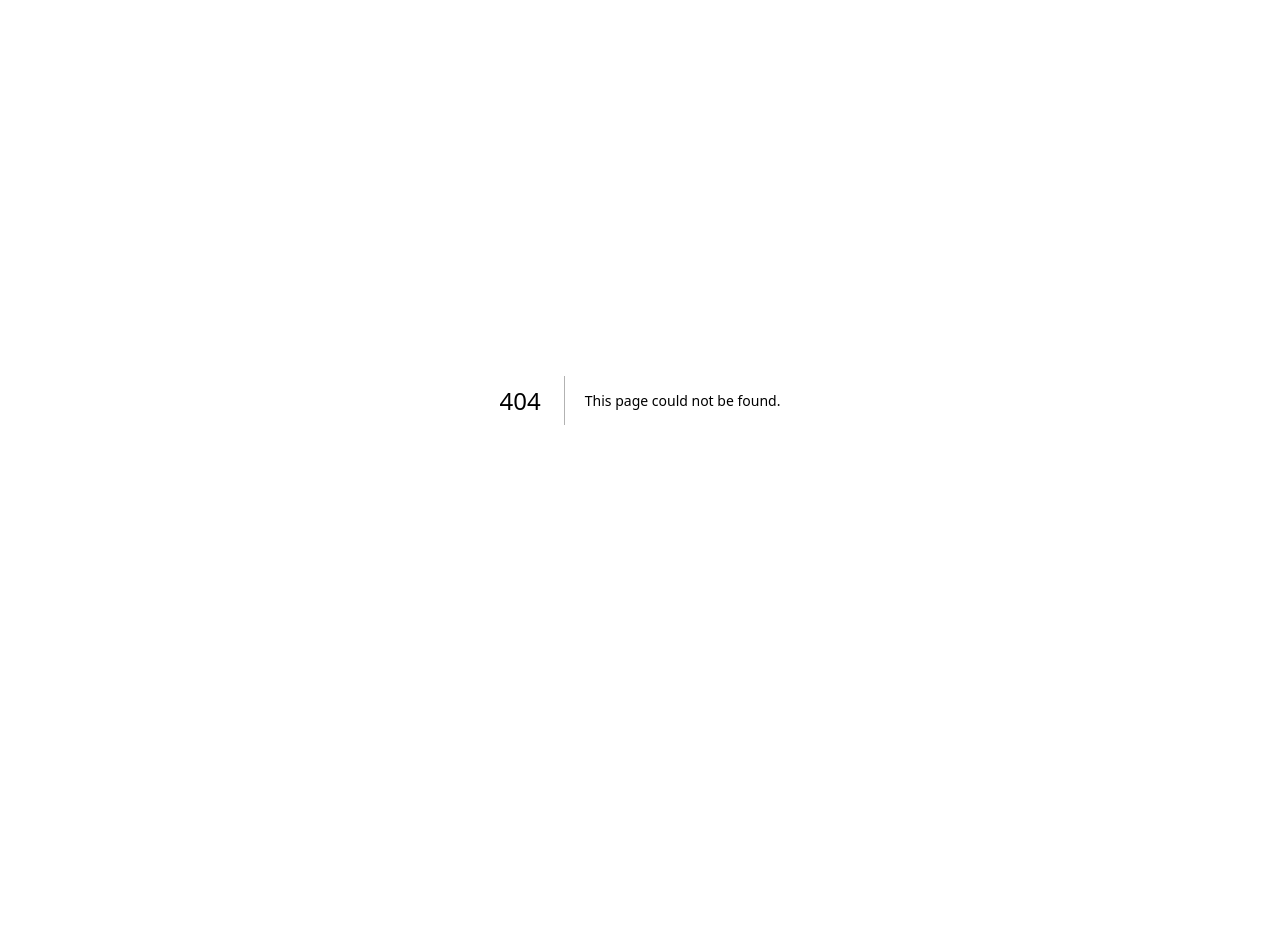
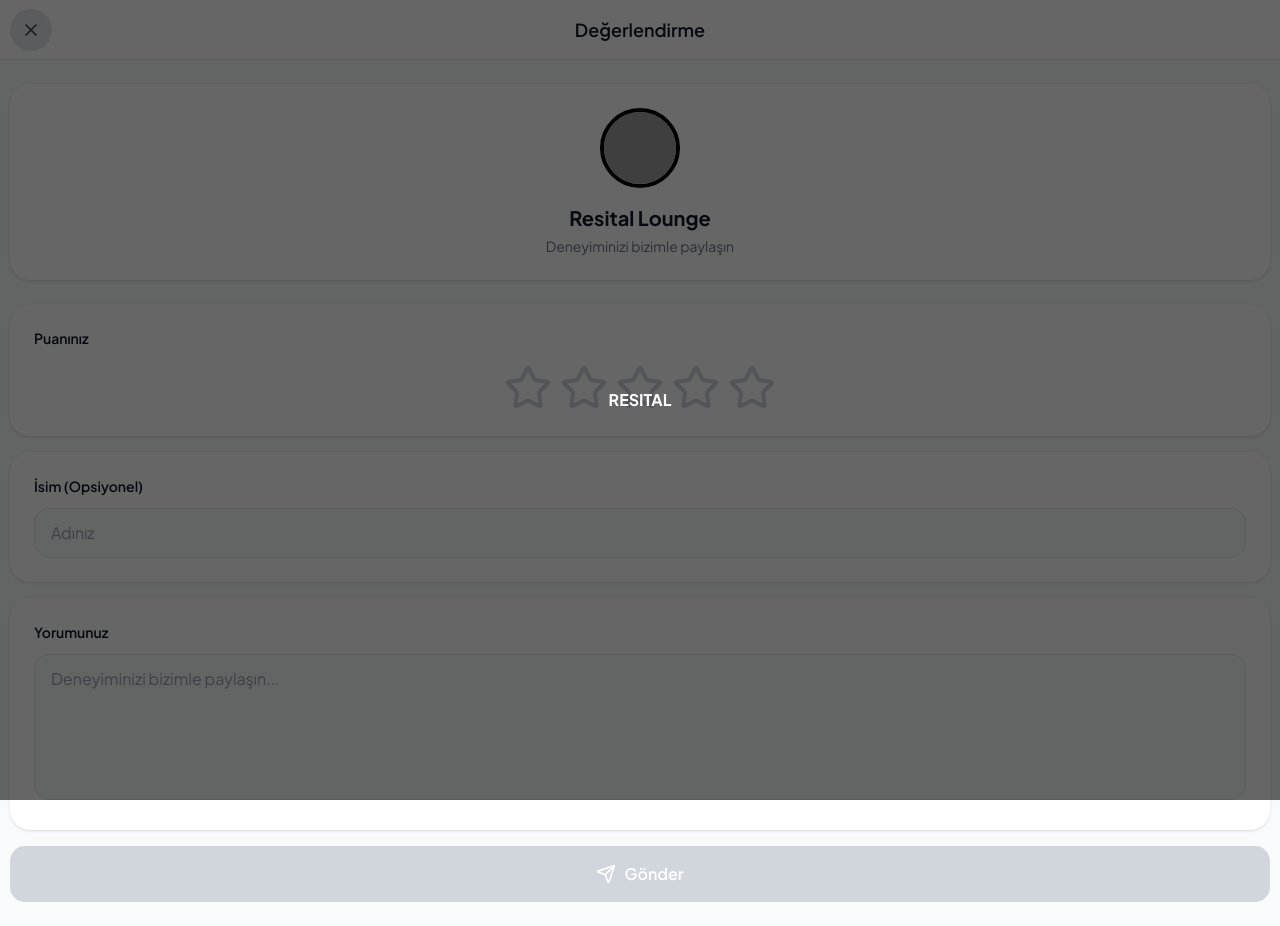
Before and after one commit to gbzqr41/gebzeqrmenu1, a Next.js app: page /review in a window 1280 px wide. Before the commit this address had no page. Before the commit the page ends 800 px from the top, so only its background shows below. Built offline with nearby package versions, Linux system fonts and the light colour scheme; grey boxes are pictures that could not be loaded.

Commit message:
Add review page with navigation from welcome and menu pages

```diff
--- a/app/menu/page.tsx
+++ b/app/menu/page.tsx
@@ -2,8 +2,10 @@
 
 import { Info, Search, X, ArrowUp, ChevronLeft, ChevronRight, Clock, Flame, AlertTriangle, Wheat, Utensils, Pizza, Salad, Coffee, Cake, Ham, ChefHat, Cigarette, Baby, ParkingCircle, Images, Calendar, Wifi, Phone, Globe, Facebook, Instagram, Twitter, MapPin, Languages, Star } from "lucide-react";
 import { useState, useRef, useEffect } from "react";
+import { useRouter } from "next/navigation";
 
 export default function Home() {
+  const router = useRouter();
   const [activeCategory, setActiveCategory] = useState<string | null>(null);
   const [searchOpen, setSearchOpen] = useState(false);
   const [searchValue, setSearchValue] = useState("");
@@ -508,6 +510,7 @@
             <Languages className="w-5 h-5 text-gray-700" />
           </div>
           <div
+            onClick={() => router.push('/review')}
             className="w-[42px] h-[42px] bg-gray-200 rounded-full flex items-center justify-center cursor-pointer"
           >
             <Star className="w-5 h-5 text-gray-700" />
--- a/app/page.tsx
+++ b/app/page.tsx
@@ -49,6 +49,7 @@
 
           {/* Değerlendir Card */}
           <button
+            onClick={() => router.push('/review')}
             className="w-[110px] h-[100px] bg-white/15 backdrop-blur-2xl rounded-[20px] flex flex-col items-center justify-center gap-2 hover:bg-white/25 transition-all shadow-2xl"
             style={{ backdropFilter: 'blur(40px)' }}
           >
--- /dev/null
+++ b/app/review/page.tsx
@@ -0,0 +1,133 @@
+"use client";
+
+import { Star, X, Send } from "lucide-react";
+import { useRouter } from "next/navigation";
+import { useState } from "react";
+
+export default function ReviewPage() {
+    const router = useRouter();
+    const [rating, setRating] = useState(0);
+    const [hoverRating, setHoverRating] = useState(0);
+    const [name, setName] = useState("");
+    const [comment, setComment] = useState("");
+
+    const handleSubmit = (e: React.FormEvent) => {
+        e.preventDefault();
+        // Handle form submission here
+        console.log({ rating, name, comment });
+        // Show success message or redirect
+    };
+
+    return (
+        <div className="min-h-screen bg-gray-50">
+            {/* Header */}
+            <div className="h-[60px] flex items-center justify-between px-[10px] bg-white border-b border-gray-200">
+                <button
+                    onClick={() => router.back()}
+                    className="w-[42px] h-[42px] bg-gray-200 rounded-full flex items-center justify-center cursor-pointer"
+                >
+                    <X className="w-5 h-5 text-gray-700" />
+                </button>
+                <h1 className="text-gray-900 font-semibold text-lg">Değerlendirme</h1>
+                <div className="w-[42px]" /> {/* Spacer for alignment */}
+            </div>
+
+            {/* Content */}
+            <div className="px-[10px] py-6">
+                {/* Restaurant Info Card */}
+                <div className="bg-white rounded-[20px] p-6 mb-6 shadow-sm">
+                    <div className="flex flex-col items-center">
+                        <div className="w-[80px] h-[80px] rounded-full overflow-hidden mb-4 border-4 border-black">
+                            <img
+                                src="https://raw.githubusercontent.com/gbzqr41/gebzeqrmenu1/refs/heads/main/23423423.jpg"
+                                alt="Resital Logo"
+                                className="w-full h-full object-cover"
+                            />
+                            <div className="absolute inset-0 bg-black/60 flex items-center justify-center">
+                                <p className="text-white font-bold text-base">RESITAL</p>
+                            </div>
+                        </div>
+                        <h2 className="text-gray-900 font-bold text-xl">Resital Lounge</h2>
+                        <p className="text-gray-500 text-sm mt-1">Deneyiminizi bizimle paylaşın</p>
+                    </div>
+                </div>
+
+                {/* Review Form */}
+                <form onSubmit={handleSubmit} className="space-y-4">
+                    {/* Rating Section */}
+                    <div className="bg-white rounded-[20px] p-6 shadow-sm">
+                        <label className="block text-gray-900 font-semibold text-sm mb-4">
+                            Puanınız
+                        </label>
+                        <div className="flex justify-center gap-2">
+                            {[1, 2, 3, 4, 5].map((star) => (
+                                <button
+                                    key={star}
+                                    type="button"
+                                    onClick={() => setRating(star)}
+                                    onMouseEnter={() => setHoverRating(star)}
+                                    onMouseLeave={() => setHoverRating(0)}
+                                    className="transition-transform hover:scale-110"
+                                >
+                                    <Star
+                                        className={`w-12 h-12 ${star <= (hoverRating || rating)
+                                                ? "fill-yellow-400 text-yellow-400"
+                                                : "text-gray-300"
+                                            }`}
+                                    />
+                                </button>
+                            ))}
+                        </div>
+                        {rating > 0 && (
+                            <p className="text-center text-gray-600 text-sm mt-3">
+                                {rating === 5 && "Mükemmel! 🎉"}
+                                {rating === 4 && "Çok İyi! 👍"}
+                                {rating === 3 && "İyi 😊"}
+                                {rating === 2 && "Fena Değil 😐"}
+                                {rating === 1 && "Kötü 😞"}
+                            </p>
+                        )}
+                    </div>
+
+                    {/* Name Input */}
+                    <div className="bg-white rounded-[20px] p-6 shadow-sm">
+                        <label className="block text-gray-900 font-semibold text-sm mb-3">
+                            İsim (Opsiyonel)
+                        </label>
+                        <input
+                            type="text"
+                            value={name}
+                            onChange={(e) => setName(e.target.value)}
+                            placeholder="Adınız"
+                            className="w-full px-4 py-3 bg-gray-50 border border-gray-200 rounded-[15px] text-gray-900 placeholder-gray-400 focus:outline-none focus:ring-2 focus:ring-black"
+                        />
+                    </div>
+
+                    {/* Comment Input */}
+                    <div className="bg-white rounded-[20px] p-6 shadow-sm">
+                        <label className="block text-gray-900 font-semibold text-sm mb-3">
+                            Yorumunuz
+                        </label>
+                        <textarea
+                            value={comment}
+                            onChange={(e) => setComment(e.target.value)}
+                            placeholder="Deneyiminizi bizimle paylaşın..."
+                            rows={5}
+                            className="w-full px-4 py-3 bg-gray-50 border border-gray-200 rounded-[15px] text-gray-900 placeholder-gray-400 focus:outline-none focus:ring-2 focus:ring-black resize-none"
+                        />
+                    </div>
+
+                    {/* Submit Button */}
+                    <button
+                        type="submit"
+                        disabled={rating === 0 || comment.trim() === ""}
+                        className="w-full bg-black text-white font-semibold py-4 rounded-[15px] flex items-center justify-center gap-2 disabled:bg-gray-300 disabled:cursor-not-allowed transition-colors"
+                    >
+                        <Send className="w-5 h-5" />
+                        Gönder
+                    </button>
+                </form>
+            </div>
+        </div>
+    );
+}
```
